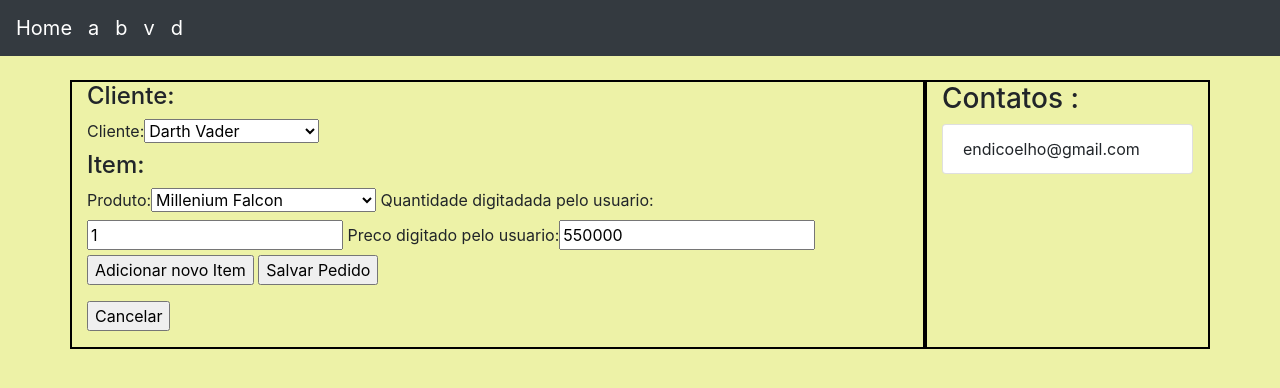
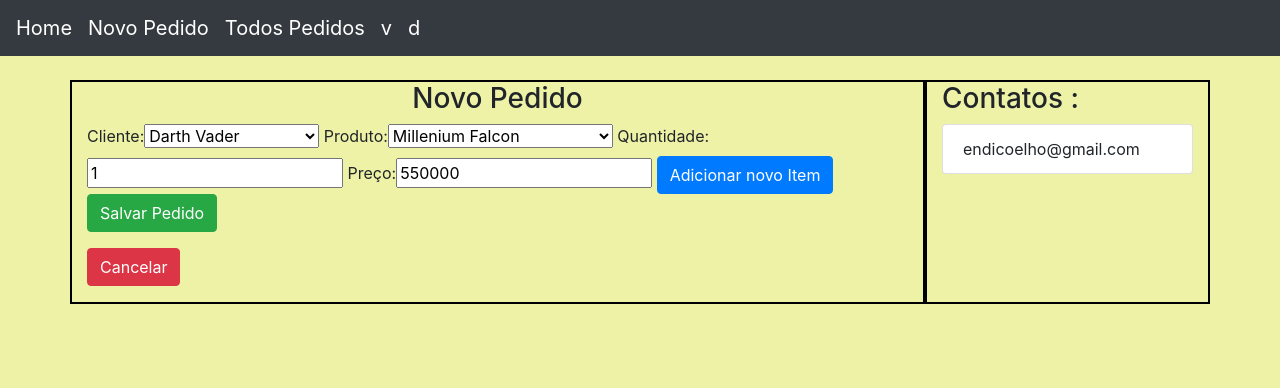
Before and after one commit to EndiDCS/testePraticoMercos, a Django app: page /pedido in a window 1280 px wide. Shown: the top 388 px of the page. Run offline with Django 3.2, Linux system fonts and the light colour scheme; some libraries are stand-ins or nearby versions.

Commit message:
estilização utilizando bootstrap

```diff
--- a/core/forms.py
+++ b/core/forms.py
@@ -45,11 +45,13 @@ class PedidoForm(forms.ModelForm):
         fields = ['cliente']
         widgets = {'cliente': Select(choices=CLIENT_CHOICES)}
 
+
 class ItemForm(forms.ModelForm):
     class Meta:
         model = Item
         fields = ['produto','quantidade_digitadada_pelo_usuario','preco_digitado_pelo_usuario']
         widgets = {'produto': Select(choices=PRODUCT_CHOICES)}
+        labels = {'quantidade_digitadada_pelo_usuario':'Quantidade','preco_digitado_pelo_usuario':'Preço'}
     def __init__(self, *args, **kwargs):
         super().__init__(*args, **kwargs)
         self.fields['preco_digitado_pelo_usuario'].initial = Decimal(550000)
@@ -62,14 +64,16 @@ class ItemForm(forms.ModelForm):
         multiplo = MULTIPLO_PRODUTOS[product]
         error1 = False
         error2 = False
+        error3 = False
         if(MULTIPLO_PRODUTOS[product] != 0):
-            if((quantity % multiplo) != 0):
+            if((quantity % multiplo) != 0 or quantity <= 0 ):
                 error1 = True
                 #raise forms.ValidationError("Quantidade não é multipla")
 
         if(price < (PRECO_PRODUTOS[product] - (PRECO_PRODUTOS[product]*0.1) )):
             error2=True
             #raise forms.ValidationError("Rentabilidade Ruim")
+
 
         if(error1 and error2):
             raise forms.ValidationError([
--- a/core/templates/core/base.html
+++ b/core/templates/core/base.html
@@ -24,11 +24,11 @@
             </button>
             <div class="collapse navbar-collapse" id="navbarNavAltMarkup">
                 <div class="navbar-nav" >
-                    <a class="navbar-brand" href="https://twitter.com/EndiDaniel" target="_blank">
-                       a
+                    <a class="navbar-brand" href="{% url 'core:formularioPedido' %}">
+                       Novo Pedido
                     </a>
-                    <a class="navbar-brand" href="https://www.facebook.com/endi.daniel" target="_blank">
-                       b
+                    <a class="navbar-brand" href="{% url 'core:todosPedidos'%}">
+                       Todos Pedidos
                     </a>
 
                     <a class="navbar-brand" href="https://www.linkedin.com/in/endi-daniel-9866aa72/" target="_blank">
--- a/core/templates/core/editaPedido.html
+++ b/core/templates/core/editaPedido.html
@@ -6,10 +6,11 @@
                     color: red;
                 }
         </style>
+        <h3 align="center">Editar Pedido</h3>
         <form action="" method="POST">
             {% csrf_token %}
             {{formPedido|bootstrap}}
             {{formItem|bootstrap}}
-            <input type="submit" value="Salvar" name="Salvar">
+            <input type="submit" value="Salvar" name="Salvar" class="btn btn-success">
         </form>
 {% endblock %}
--- a/core/templates/core/index.html
+++ b/core/templates/core/index.html
@@ -3,7 +3,7 @@
 {% block main %}
 
         <h1 align="center">Seja bem vindo</h1>
-        <a href="{% url 'core:formularioPedido' %}"> Criar um novo pedido </a>
-        <a href="{% url 'core:todosPedidos' %}">Visualizar todos os pedidos</a>
+        <a href="{% url 'core:formularioPedido' %}" class="btn btn-primary"> Criar um novo pedido </a>
+        <a href="{% url 'core:todosPedidos' %}" class="btn btn-primary">Visualizar todos os pedidos</a>
 
 {%endblock %}
--- a/core/templates/core/novoPedido.html
+++ b/core/templates/core/novoPedido.html
@@ -6,18 +6,16 @@
                 color: red;
             }
         </style>
+        <h3 align="center">Novo Pedido</h3>
         <form action="" method="post">
             {% csrf_token %}
-            <h4>Cliente:</h4>
-
             {{ form1|bootstrap }}
-            <h4>Item:</h4>
             {{ form2|bootstrap }}
-            <input type="submit" value="Adicionar novo Item" name="Adicionar" >
-            <input type="submit" value="Salvar Pedido" name="Salvar">
+            <input type="submit" value="Adicionar novo Item" name="Adicionar" class="btn btn-primary" >
+            <input type="submit" value="Salvar Pedido" name="Salvar" class="btn btn-success">
 
         </form>
         <form>
-            <input type="submit" value="Cancelar" name="Cancelar">
+            <input type="submit" value="Cancelar" name="Cancelar" class="btn btn-danger">
         </form>
 {% endblock %}
```
Also changed, not shown: core/templates/core/pedidos.html (+10 -7 lines).
